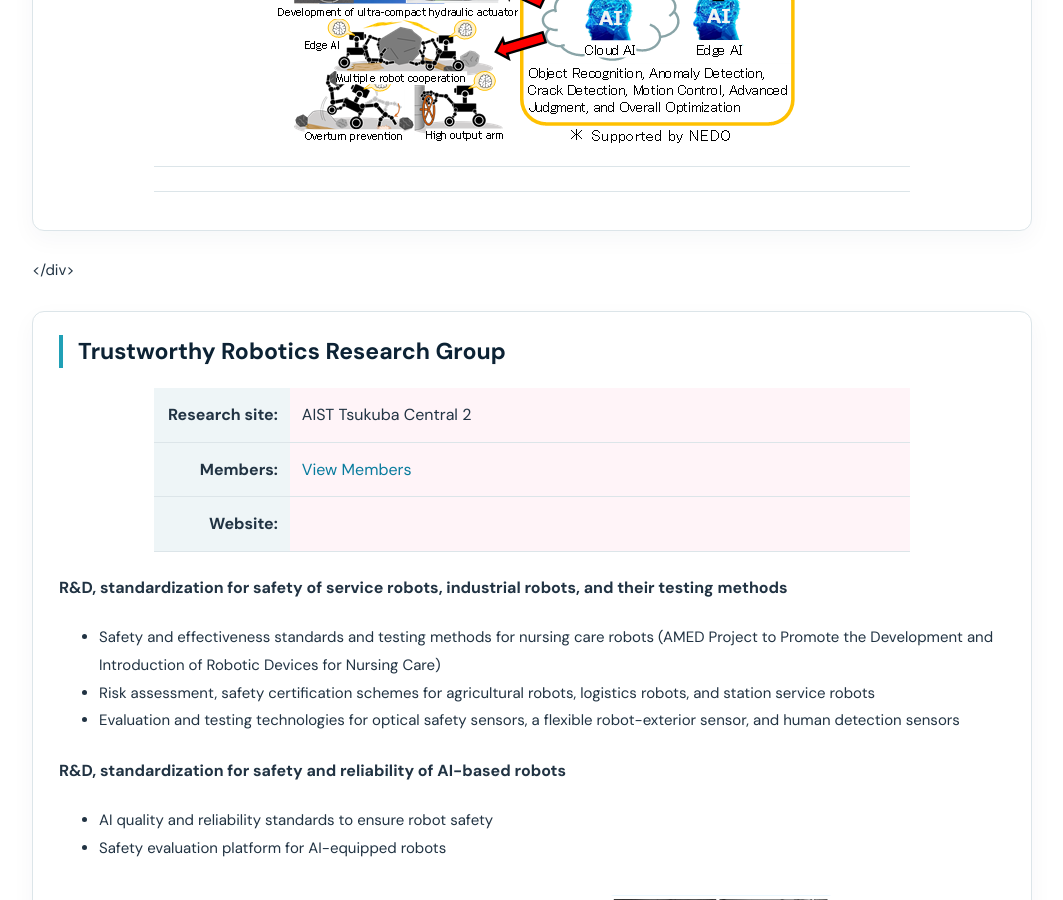
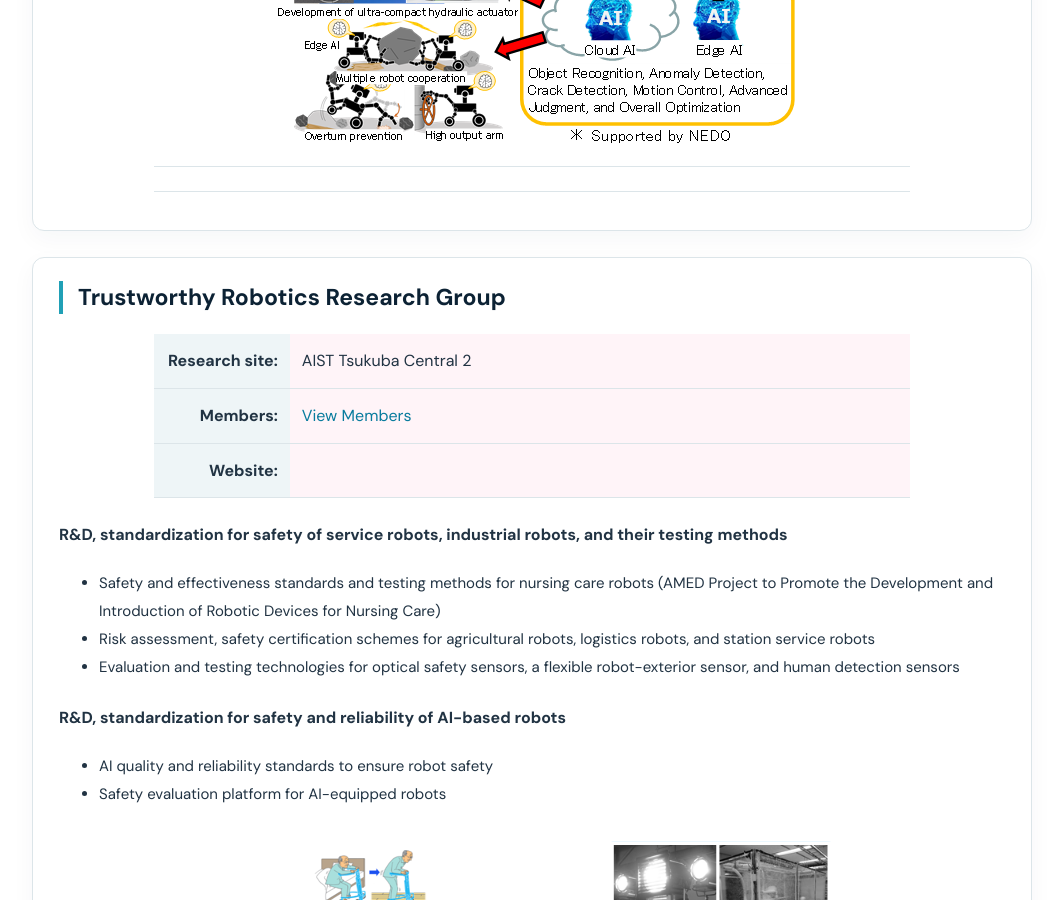
Before and after one commit to isri-aist/isri-aist.github.io, a Jekyll site: the page built from en/groups/index.md, in a window 1280 px wide and 900 px high, scrolled down 2522 px. Shown: the whole window, without its empty margins (108-1171 px from the left). Built offline with Jekyll 4.4.1, drawn with Linux system fonts in a browser that asks for light colours; some of the changed text lies outside the part shown.

Commit message:
Update website link and clean up HTML structure

```diff
--- a/en/groups/index.md
+++ b/en/groups/index.md
@@ -110,7 +110,6 @@ permalink: /en/groups/
 </tbody>
 </table>
 
-</div>
 </div>
 
 
@@ -260,7 +259,7 @@ permalink: /en/groups/
             </tr>
             <tr>
               <th align="right" valign="top" style="text-align : right;">Website:</th>
-              <td valign="top" align="left"></td>
+              <td valign="top" align="left"><a href="https://jrl.cnrs.fr/en/" target="_blank">https://jrl.cnrs.fr/en/</a></td>
             </tr>
           </tbody>
         </table>
@@ -360,4 +359,3 @@ permalink: /en/groups/
 </div>
 <br/>
 <br/>
-</div>
```
